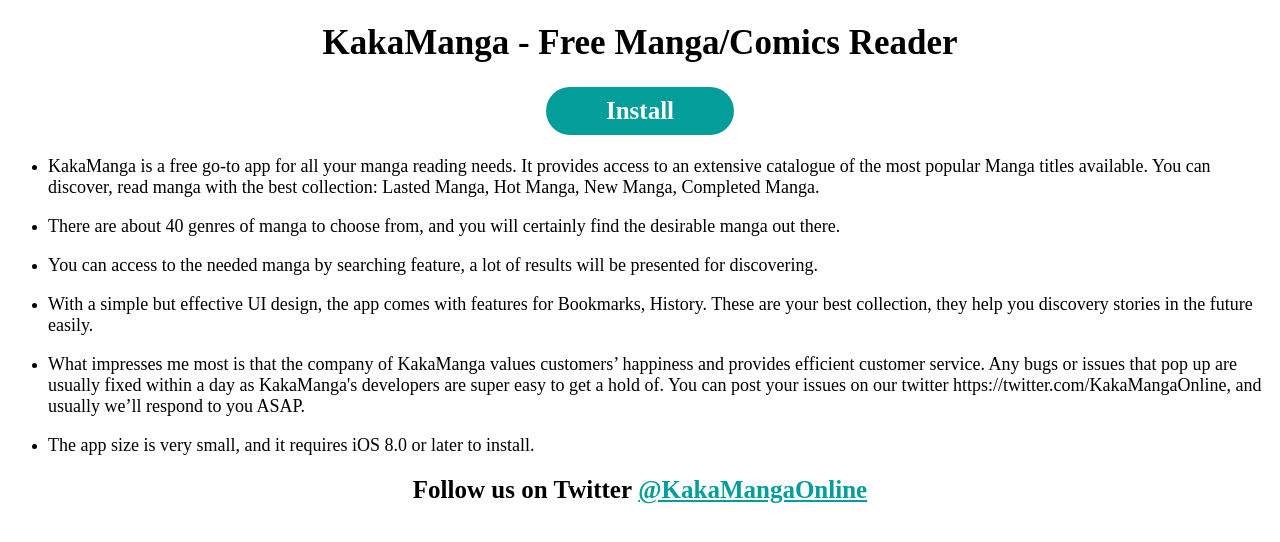
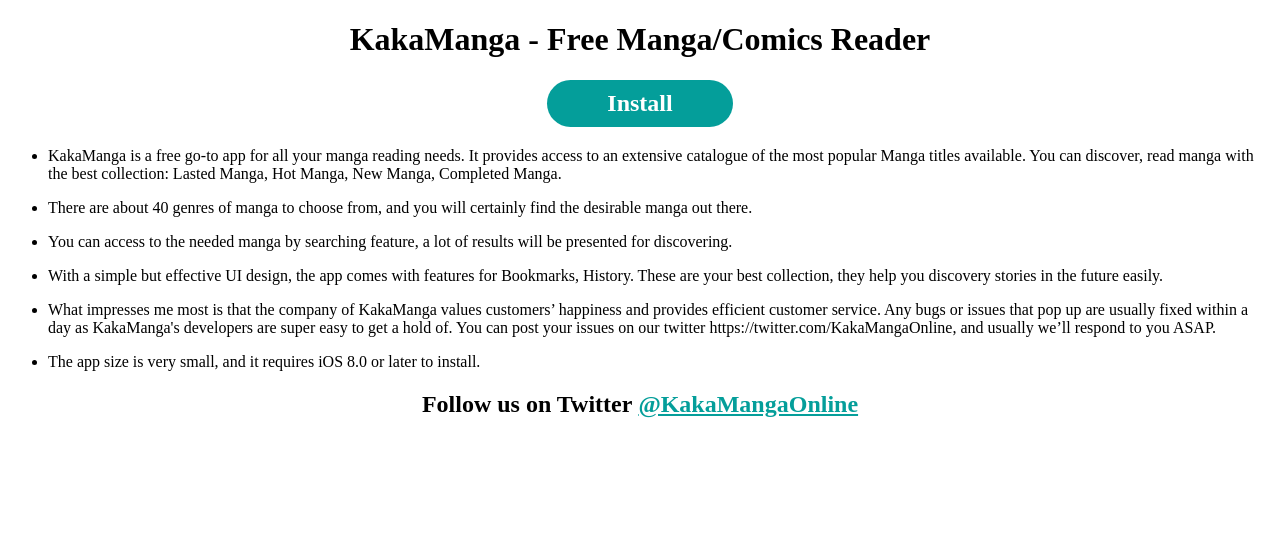
Before and after one commit to kakamanga/app, a plain HTML site: page install.html in a window 1280 px wide. Drawn offline with Linux system fonts and the light colour scheme.

Commit message:
Update install.html

```diff
--- a/install.html
+++ b/install.html
@@ -4,16 +4,16 @@
 <head>
     <style>
         p {
-            font-size: 18px;
+            font-size: 18;
         }
 
         h1 {
-            font-size: 35px;
+            font-size: 35;
             text-align: center;
         }
 
         h2 {
-            font-size: 25px;
+            font-size: 25;
             text-align: center;
         }
     </style>
```
